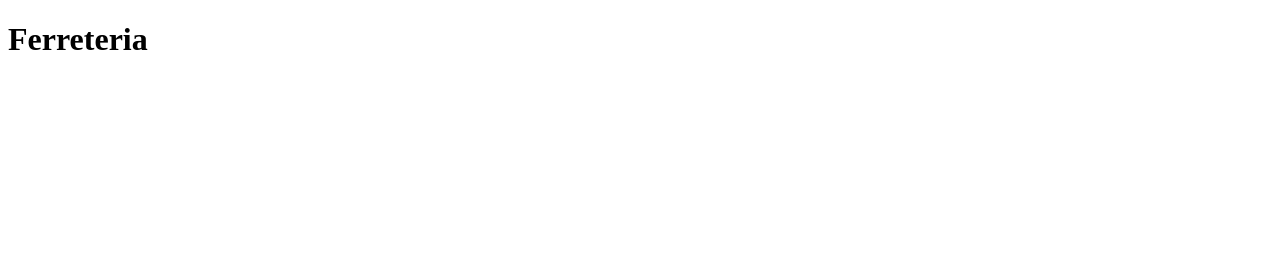
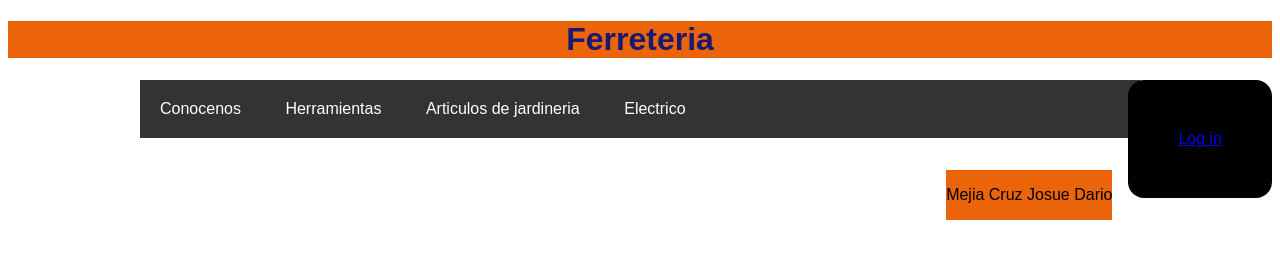
Before and after one commit to JDario-Hub/5IV7-Sistemas-Distribuidos, a website: page index.html in a window 1280 px wide. Drawn offline with Linux system fonts and the light colour scheme.

```diff
--- a/css/style.css
+++ b/css/style.css
@@ -1,7 +1,49 @@
 
-#titulo{
-align-content: center;
-text-align: center;
-border-radius: 100  0px;
-border-color:solid black;
+*{
+    font-family: Arial, Helvetica, sans-serif;
 }
+
+header{
+    background: rgb(235, 100, 10);
+    color:midnightblue;
+
+}
+
+
+.menu{
+    list-style: none;
+    padding: 0;
+    background: rgb(51, 51, 51);
+    width: 90%;
+    max-width: 1000px;
+    margin: auto;
+}
+
+.menu li{
+    text-decoration: none;
+    color: white;
+    padding: 20px;
+    display: inline-block;
+    text-align: center;
+
+}
+
+.menu li:hover{
+    background: chocolate;
+}
+
+#log{
+    color: purple;
+    margin:auto;
+    padding: 50px;
+    background:black;
+    border-radius:1rem;
+    float:right;
+    overflow: auto;
+}
+
+footer{
+    background-color: rgb(235, 100, 10);
+    float: right;
+   margin: 1em;
+}
--- a/index.html
+++ b/index.html
@@ -9,15 +9,30 @@
 </head>
 <body >
 
+    <header>
+        <center><h1>Ferreteria</h1></center>
 
-    <cente><h1>Ferreteria</h1></cente>
+        <p id="log"><a href="log-In.html">Log in</a></p>
 
+    </header>
+
+
+            <ul class="menu">
+                <li>Conocenos</li>
+                <li>Herramientas</li>
+                <li>Articulos de jardineria</li>
+                <li>Electrico</li>
+            </ul>
+
+            <blockquote></blockquote>
 
     <footer>
 
+        <p>Mejia Cruz Josue Dario</p>
 
     </footer>
 
+    <script src="js/node.js"></script>
 
 </body>
 </html>
```
Also changed, not shown: js/app.js (added, +24 -0 lines), log-In.html (added, +15 -0 lines), package.json (added, +25 -0 lines), css/log-In.css (added), 1 other file.
